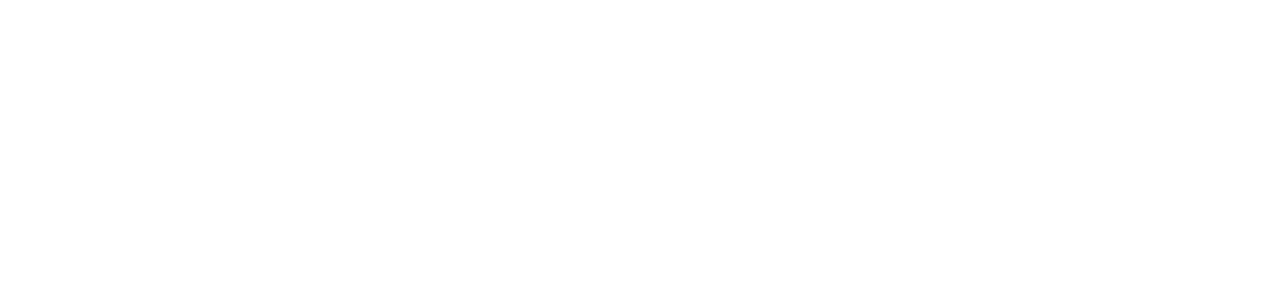
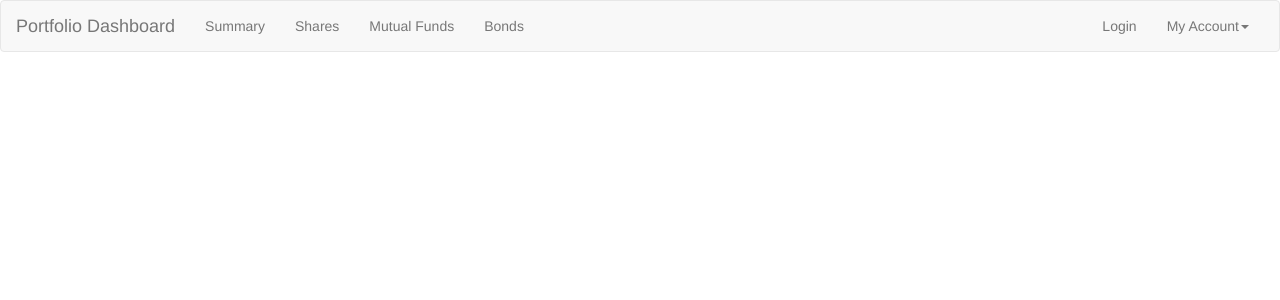
Before and after one commit to romitmodi/portfolio-dashboard, an Angular app: page / in a window 1280 px wide. Shown: the top 300 px of the page. Built offline with nearby package versions, Linux system fonts and the light colour scheme.

Commit message:
header with navigation bar created

```diff
--- a/src/app/app.component.html
+++ b/src/app/app.component.html
@@ -0,0 +1 @@
+<app-header></app-header>
--- a/src/app/header/header.component.html
+++ b/src/app/header/header.component.html
@@ -1 +1,28 @@
-<p>header works!</p>
+<nav class="navbar navbar-default">
+    <div class="container-fluid">
+        <div class="navbar-header">
+            <a href="#" class="navbar-brand">Portfolio Dashboard</a>
+        </div>
+        <!-- collapse and navbar-collapse is used to adjust the nav bar in case of access in mobile screen-->
+        <div class="collapse navbar-collapse">
+            <ul class="nav navbar-nav">
+                <li routerLinkActive="active"><a href="#" routerlink="/summary">Summary</a></li>
+                <li routerLinkActive="active"><a href="#" routerlink="/shares">Shares</a></li>
+                <li routerLinkActive="active"><a href="#" routerlink="/mutual-funds">Mutual Funds</a></li>
+                <li routerLinkActive="active"><a href="#" routerlink="/bonds">Bonds</a></li>
+            </ul>
+            <ul class="nav navbar-nav navbar-right">
+                <li><a style="cursor: pointer;">Login</a></li>
+                <li class="dropdown">
+                    <a role="button" class="dropdown-toggle" style="cursor: pointer;">
+                        My Account<span class="caret"></span>
+                    </a>
+                    <ul class="dropdown-menu">
+                        <li><a href="#">My Profile</a></li>
+                        <li><a href="#">Logout</a></li>
+                    </ul>
+                </li>
+            </ul>
+        </div>
+    </div>
+</nav>
```
